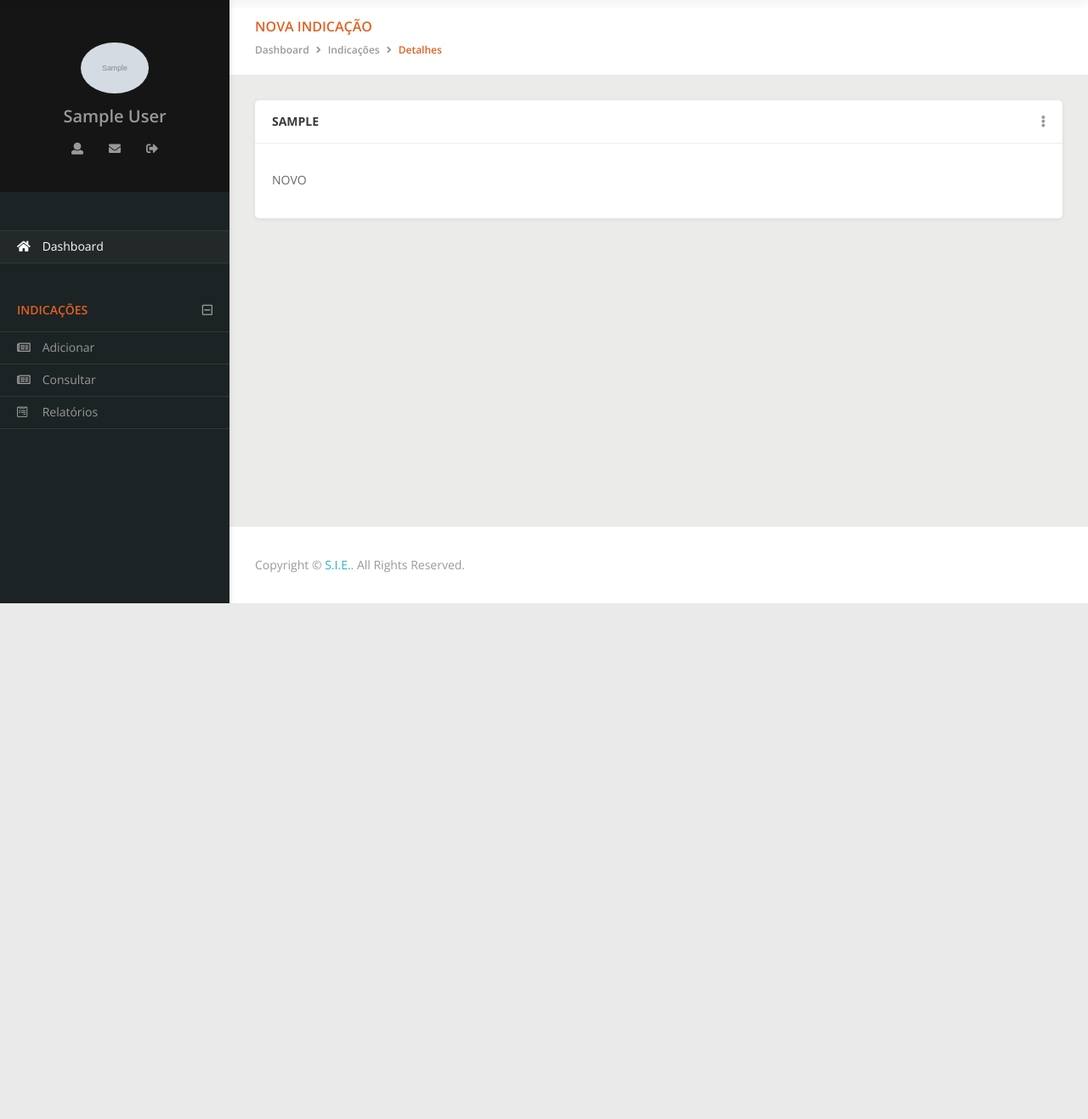
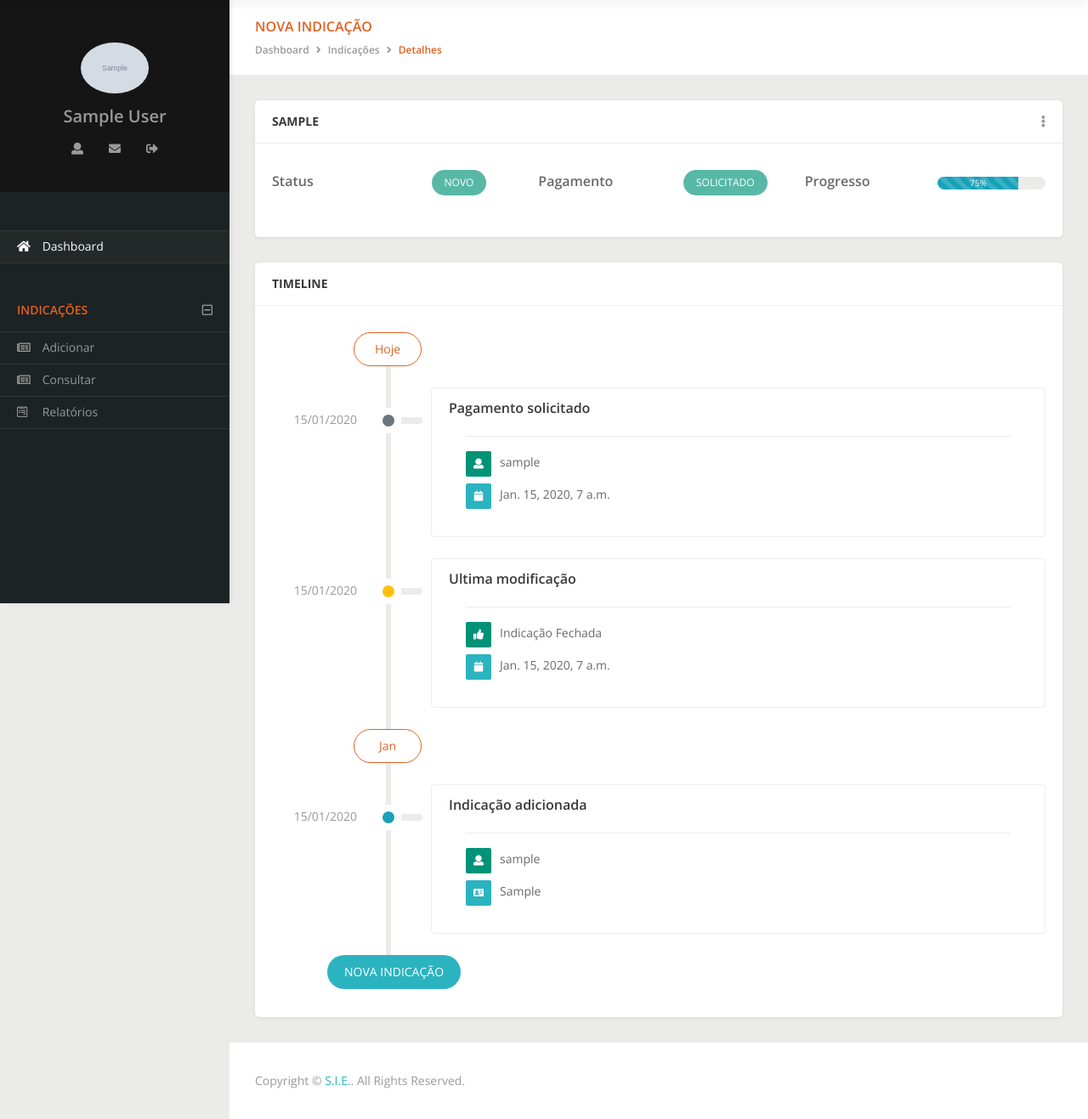
Before and after one commit to tiagocordeiro/casaconceito-sie, a Django app: page /indicacao/solicitapg/1/ in a window 1280 px wide. Shown: the part 90-1407 px from the top of the page at 85% size. Before the commit the page ends 800 px from the top, so only its background shows below. Run offline with Django 3.2, Linux system fonts and the light colour scheme; a user stored in the database is signed in; tables that the repository leaves empty hold one stand-in row (values such as "Sample post"); grey boxes marked "Sample" are stand-in pictures; parts of the project's set-up code (start-up, migrations or seed data) failed here and were passed over; some libraries are stand-ins or nearby versions.

Commit message:
Melhora template indicacao_detalhes - Adiciona resumo - Adiciona timeline

```diff
--- a/parceiros/views.py
+++ b/parceiros/views.py
@@ -217,6 +217,7 @@ def indicacao_list_dadmin(request):
                                                           'usuario': usuario, })
 
 
+# TODO criar nova view e url para detalhes da indicação.
 @login_required
 def indicacao_solicita_pagamento(request, pk):
     try:
--- a/templates/dadmin/indicacao_detalhes.html
+++ b/templates/dadmin/indicacao_detalhes.html
@@ -32,27 +32,157 @@
       </div>
 
       <div class="panel-content">
-        <p>{{ indicacao.status }}</p>
+        <div class="row">
+          <div class="col-md-4">
+            <div class="row">
+              <div class="col">
+                <h5 class="h5 fw--600 mb-3">Status</h5>
+              </div>
+              <div class="col" align="center">
+                <button class="btn btn-success btn-sm mb-3" disabled="">{{ indicacao.status }}</button>
+              </div>
+            </div>
+          </div>
+
+          <div class="col-md-4">
+            <div class="row">
+              <div class="col">
+                <h5 class="h5 fw--600 mb-3">Pagamento</h5>
+              </div>
+              <div class="col" align="center">
+                <button class="btn btn-success btn-sm mb-3" disabled="">{{ solicitacao.status_pagamento }}</button>
+              </div>
+            </div>
+          </div>
+
+          <div class="col-md-4">
+            <div class="row">
+              <div class="col">
+                <h5 class="h5 fw--600 mb-3">Progresso</h5>
+              </div>
+              <div class="col">
+                {% if solicitacao.status_pagamento == 'PAGO' %}
+                  <div class="progress h-15px mt-2">
+                    <div class="progress-bar progress-bar-striped bg-success w-100">100%</div>
+                  </div>
+                {% else %}
+                  <div class="progress h-15px mt-2">
+                    <div class="progress-bar progress-bar-striped bg-info w-75">75%</div>
+                  </div>
+                {% endif %}
+              </div>
+            </div>
+          </div>
+        </div>
       </div>
     </div>
+
+    <div class="panel">
+      <div class="panel-heading">
+        <h3 class="panel-title">Timeline</h3>
+      </div>
+
+      <div class="panel-content">
+        <!-- Vertical Timeline Start -->
+        <div class="vertical-timeline">
+          <ul class="list-unstyled">
+            <li class="title">Hoje</li>
+
+            {% if solicitacao.status_pagamento == 'PAGO' %}
+            <li>
+              <span class="time">{{ solicitacao.last_modified|date:'d/m/Y' }}</span>
+              <span class="dot bg-secondary"></span>
+              <div class="content">
+                <h3 class="subtitle">Pagamento liberado</h3>
+
+                <div class="feeds-panel">
+                  <ul class="nav">
+                    <li>
+                      <i class="fa fa-money-bill-alt text-white bg-green"></i>
+                      <span class="text">R$ {{ solicitacao.valor_pagamento }}</span>
+                    </li>
+                    <li>
+                      <i class="fa fa-calendar text-white bg-blue"></i>
+                      <span class="text">{{ solicitacao.last_modified }}</span>
+                    </li>
+                  </ul>
+                </div>
+              </div>
+            </li>
+            {% endif %}
+
+            <li>
+              <span class="time">{{ solicitacao.data_criacao|date:'d/m/Y' }}</span>
+              <span class="dot bg-secondary"></span>
+              <div class="content">
+                <h3 class="subtitle">Pagamento solicitado</h3>
+
+                <div class="feeds-panel">
+                  <ul class="nav">
+                    <li>
+                      <i class="fa fa-user text-white bg-green"></i>
+                      <span class="text">{{ indicacao.added_by }}</span>
+                    </li>
+                    <li>
+                      <i class="fa fa-calendar text-white bg-blue"></i>
+                      <span class="text">{{ solicitacao.data_criacao }}</span>
+                    </li>
+                  </ul>
+                </div>
+              </div>
+            </li>
+            <li>
+              <span class="time">{{ indicacao.last_modified|date:'d/m/Y' }}</span>
+              <span class="dot bg-warning"></span>
+              <div class="content">
+                <h3 class="subtitle">Ultima modificação</h3>
+
+                <div class="feeds-panel">
+                  <ul class="nav">
+                    <li>
+                      <i class="fa fa-thumbs-up text-white bg-green"></i>
+                      <span class="text">Indicação Fechada</span>
+                    </li>
+                    <li>
+                      <i class="fa fa-calendar text-white bg-blue"></i>
+                      <span class="text">{{ indicacao.last_modified }}</span>
+                    </li>
+                  </ul>
+                </div>
+              </div>
+            </li>
+            <li class="title">{{ indicacao.data_criacao|date:'M' }}</li>
+            <li>
+              <span class="time">{{ indicacao.data_criacao|date:'d/m/Y' }}</span>
+              <span class="dot bg-info"></span>
+              <div class="content">
+                <h3 class="subtitle">Indicação adicionada</h3>
+                <div class="feeds-panel">
+                  <ul class="nav">
+                    <li>
+                      {#                      <span class="time">25 mins</span>#}
+                      <i class="fa fa-user text-white bg-green"></i>
+                      <span class="text">{{ indicacao.added_by }}</span>
+                    </li>
+                    <li>
+{#                      <span class="time">4 hours</span>#}
+                      <i class="fa fa-address-card text-white bg-blue"></i>
+                      <span class="text">{{ indicacao.cliente }}</span>
+                    </li>
+                  </ul>
+                </div>
+              </div>
+            </li>
+            <li class="action">
+              <a href="#" class="btn btn-info">Nova Indicação</a>
+            </li>
+          </ul>
+        </div>
+        <!-- Vertical Timeline End -->
+      </div>
+    </div>
+
+
   </section>
   <!-- Main Content End -->
 {% endblock %}
-
-{% block extra_scripts %}
-  <script src="{% static "assets/js/jquery.mask.min.js" %}"></script>
-  <script>
-    $(document).ready(function () {
-      var SPMaskBehavior = function (val) {
-            return val.replace(/\D/g, '').length === 11 ? '(00) 00000-0000' : '(00) 0000-00009';
-          },
-          spOptions = {
-            onKeyPress: function (val, e, field, options) {
-              field.mask(SPMaskBehavior.apply({}, arguments), options);
-            }
-          };
-
-      $('.phone').mask(SPMaskBehavior, spOptions);
-    });
-  </script>
-{% endblock %}
```
